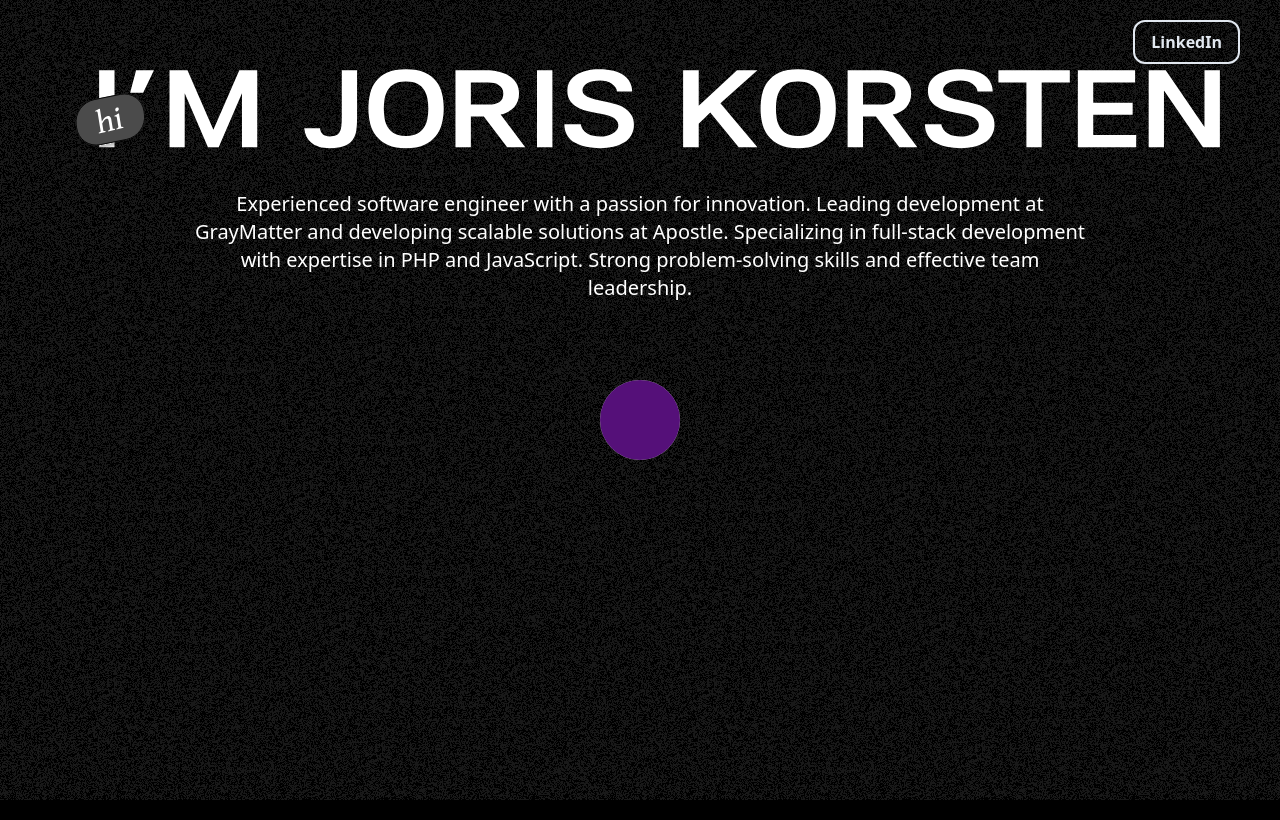
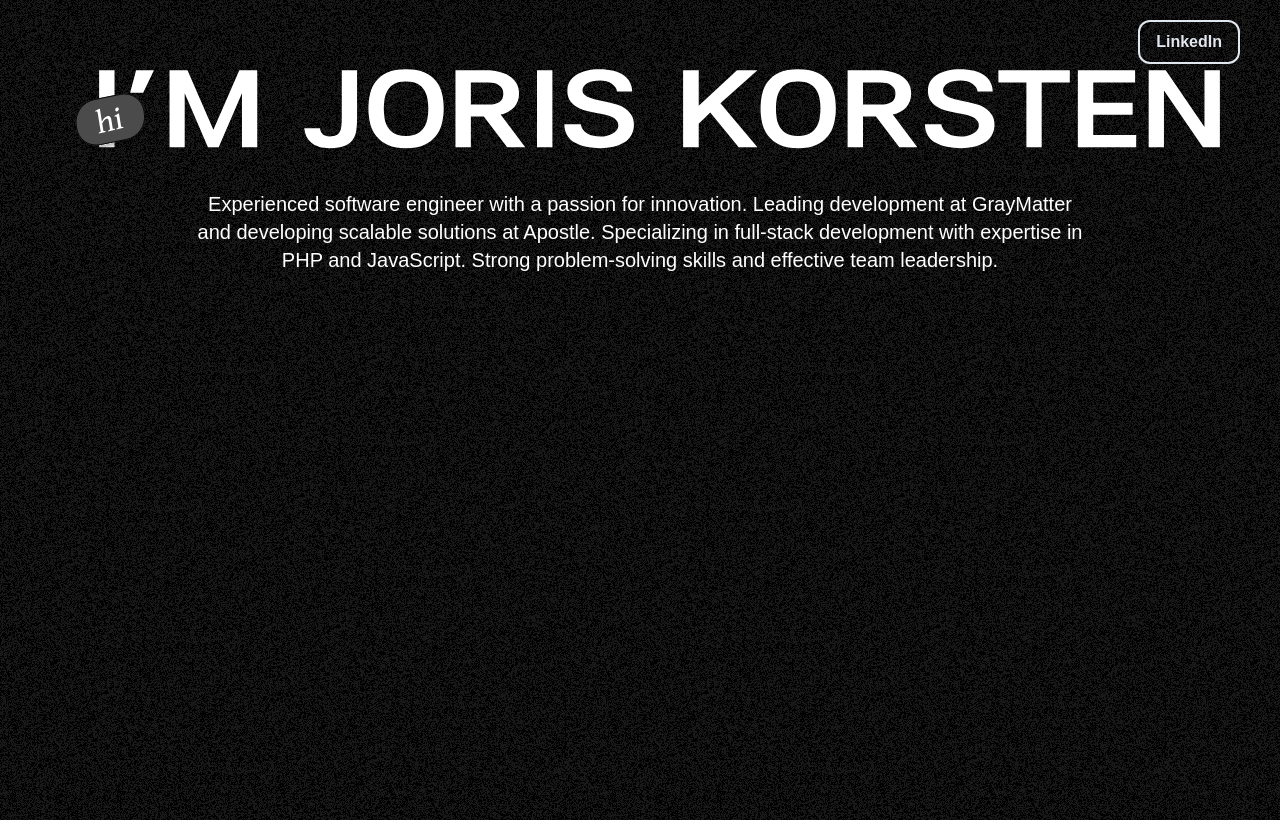
Before and after one commit to XavegX367/portfolio, a React (Vite) app: page / in a window 1280 px wide. Built offline with nearby package versions, Linux system fonts and the light colour scheme.

Commit message:
fixed mousetracker

```diff
--- a/src/assets/css/index.css
+++ b/src/assets/css/index.css
@@ -16,12 +16,26 @@
     font-style: normal;
 }
 
-#circle{
-    width: 80px;
-    height: 80px;
-    position: absolute;
-    background-color: #551079;
-    border-radius:50%;
-    -webkit-backdrop-filter: invert(80%);
-    backdrop-filter: invert(80%);
+body {
+    margin: 0;
+    background: #20262E;
+    min-height: 300px;
+    color: white;
+    font-family: Arial, Helvetica, sans-serif;
 }
+
+.cursor {
+    position: fixed;
+    border-radius: 50%;
+    transform: translateX(-50%) translateY(-50%);
+    pointer-events: none;
+    left: -100px;
+    top: 50%;
+    mix-blend-mode: difference;
+    background-color: rgb(200, 0, 255);
+    z-index: 10000;
+    height: 20px;
+    width: 20px;
+    transition: all 50ms ease-out;
+    backdrop-filter: blur(80%);
+}
--- a/src/components/Layout/Layout.jsx
+++ b/src/components/Layout/Layout.jsx
@@ -8,7 +8,7 @@ class Layout extends React.Component {
         <>
             <Header />
             <MouseTracker/>
-            <div>
+            <div className="h-screen">
 
                 <div className="">
                     <main className="opacity-100 z-10">{this.props.children}</main>
--- a/src/components/Layout/MouseTracker.jsx
+++ b/src/components/Layout/MouseTracker.jsx
@@ -1,41 +1,17 @@
+import { useEffect } from "react";
+
 function MouseTracker() {
-    var mouseX = window.innerWidth / 2;
-    var mouseY = window.innerHeight / 2;
 
-    var circle = {
-    el: document.getElementById('circle'),
-    x: window.innerWidth / 2,
-    y: window.innerHeight / 2,
-    w: 80,
-    h: 80,
-    update: function() {
-        let el = document.getElementById('circle');
-        var l = this.x - this.w / 2;
-        var t = this.y - this.h / 2;
-        el.style.transform = 'translate3d(' + l + 'px,' + t + 'px, 0)';
-    }
-    };
-
-    window.addEventListener('mousemove', function(e) {
-    mouseX = e.clientX;
-    mouseY = e.clientY;
+  useEffect(() => {
+    let cursor = document.getElementById("cursor");
+    document.body.addEventListener("mousemove", function(e) {
+      cursor.style.left = e.clientX + "px",
+      cursor.style.top = e.clientY + "px";
     });
-
-    setInterval(move, 1000 / 60);
-
-    function move() {
-    circle.x = lerp(circle.x, mouseX, 0.1);
-    circle.y = lerp(circle.y, mouseY, 0.1);
-    circle.update();
-    }
-
-    function lerp(start, end, amt) {
-    return (1 - amt) * start + amt * end;
-    }
-
+  }, []);
 
   return (
-    <div className="-z-50" id='circle'></div>
+    <div className='cursor' id="cursor"></div>
   )
 }
 
```
